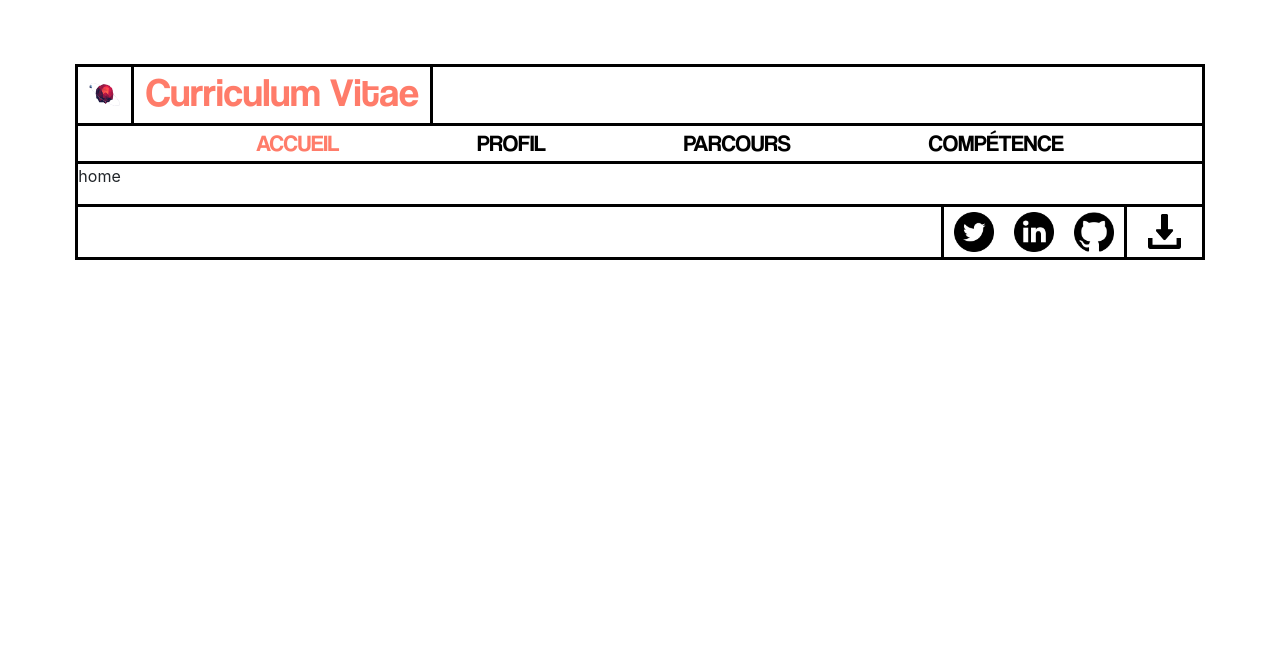
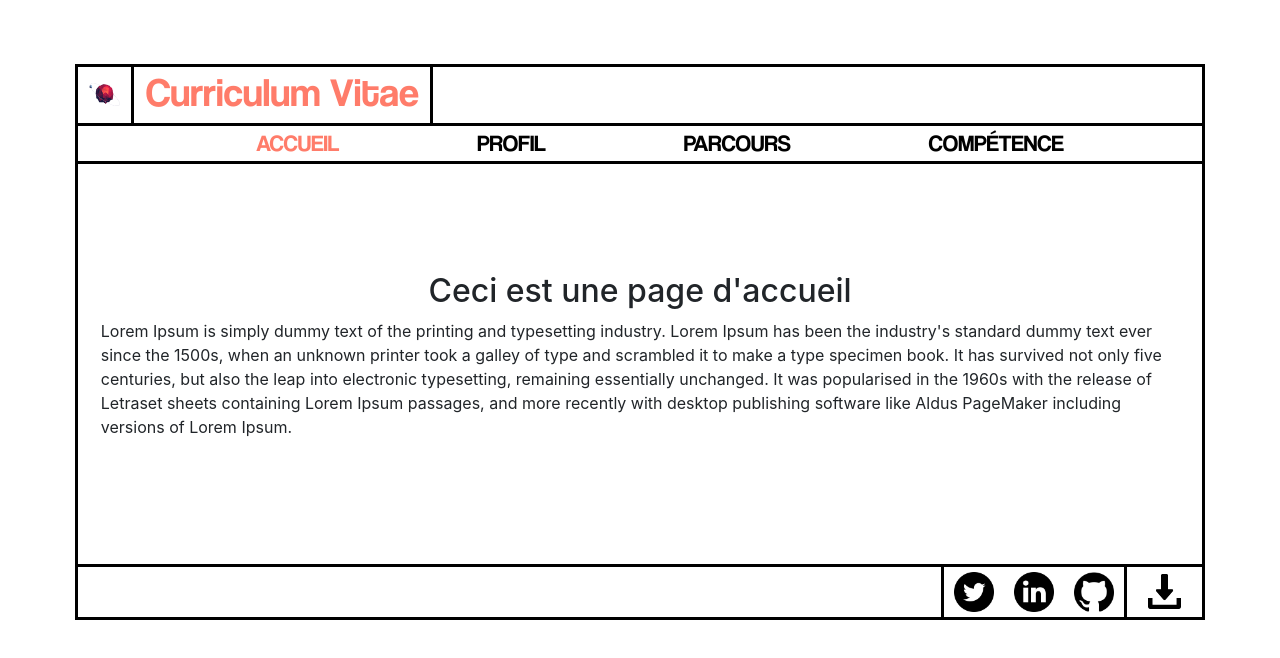
Before and after one commit to AlexFenoul/cv-react, a React (Create React App) app: page / in a window 1280 px wide. Shown: the top 658 px of the page. Built offline with nearby package versions, Linux system fonts and the light colour scheme.

Commit message:
Home done

```diff
--- a/src/App.css
+++ b/src/App.css
@@ -8,6 +8,15 @@ body{
   border: 3px solid #000000;
   margin: 5% auto;
   position: relative;
+}
+
+.home{
+  padding: 2%;
+  display: flex;
+  flex-direction: column;
+  align-items: center;
+  justify-content: center;
+  height: 400px;
 }
 
 @font-face {
--- a/src/App.js
+++ b/src/App.js
@@ -32,11 +32,11 @@ function App() {
           </Route>
           <Route exact path="/">
             <div className='home'>
-              <p> home </p>
+              <h2> Ceci est une page d'accueil </h2>
+              <p>Lorem Ipsum is simply dummy text of the printing and typesetting industry. Lorem Ipsum has been the industry's standard dummy text ever since the 1500s, when an unknown printer took a galley of type and scrambled it to make a type specimen book. It has survived not only five centuries, but also the leap into electronic typesetting, remaining essentially unchanged. It was popularised in the 1960s with the release of Letraset sheets containing Lorem Ipsum passages, and more recently with desktop publishing software like Aldus PageMaker including versions of Lorem Ipsum.</p>
             </div>
           </Route>
           <Route component={PageNotFound} />
-
         </Switch>
         <Footer />
       </div>
--- a/src/core/page-not-found/PageNotFound.js
+++ b/src/core/page-not-found/PageNotFound.js
@@ -7,8 +7,8 @@ import styles from './PageNotFound.module.css';
 export function PageNotFound() {
 
   return (
-    <div>
-     <p>La page demander n'a pas été trouver</p>
+    <div className={styles.PageNotFound}>
+     <h2>[404] La page demander n'a pas été trouver</h2>
     </div>
   );
 }
--- a/src/core/page-not-found/PageNotFound.module.css
+++ b/src/core/page-not-found/PageNotFound.module.css
@@ -0,0 +1,6 @@
+.PageNotFound{
+    display: flex;
+    align-items: center;
+    justify-content: center;
+    height: 400px;
+}
```
